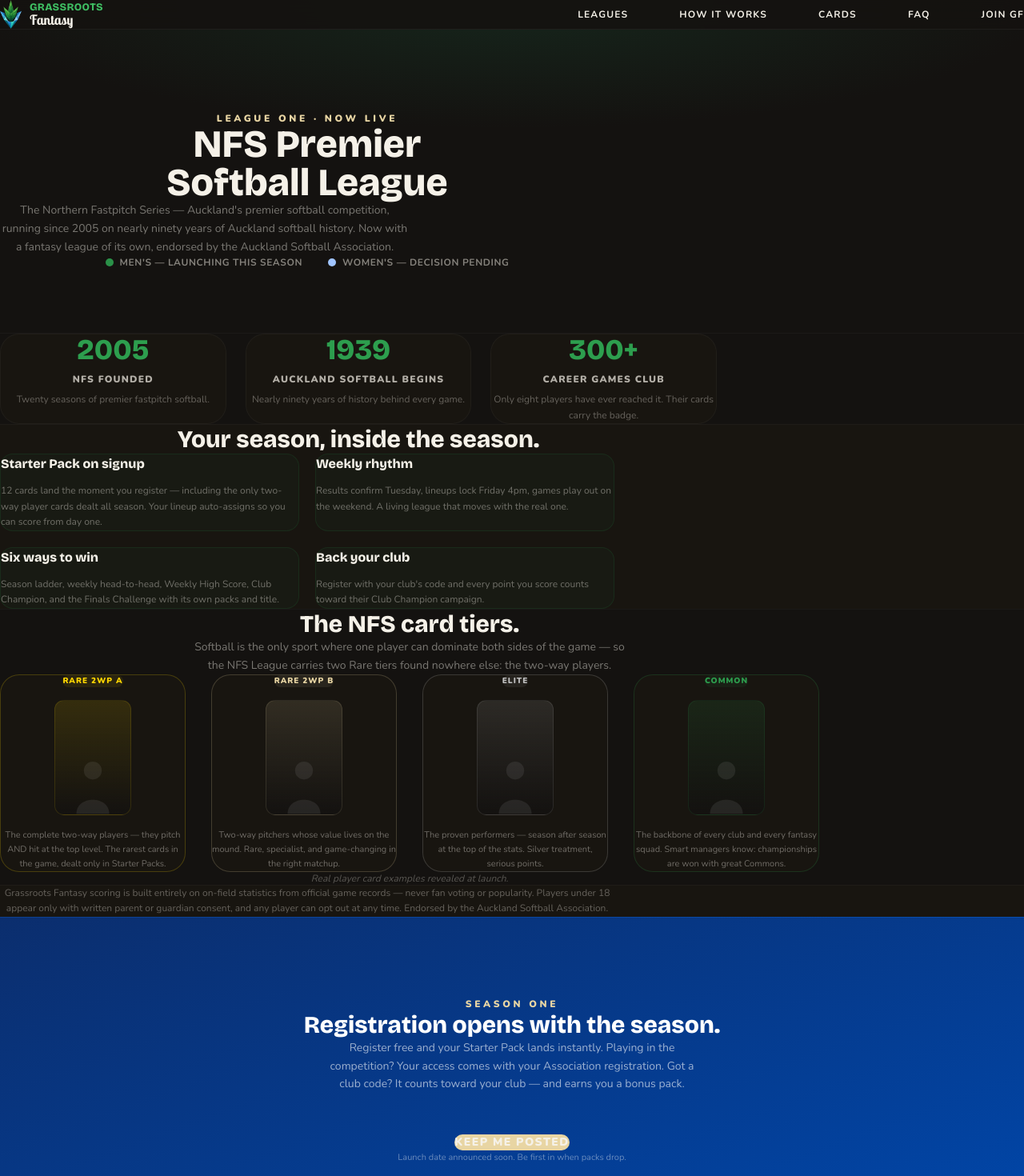
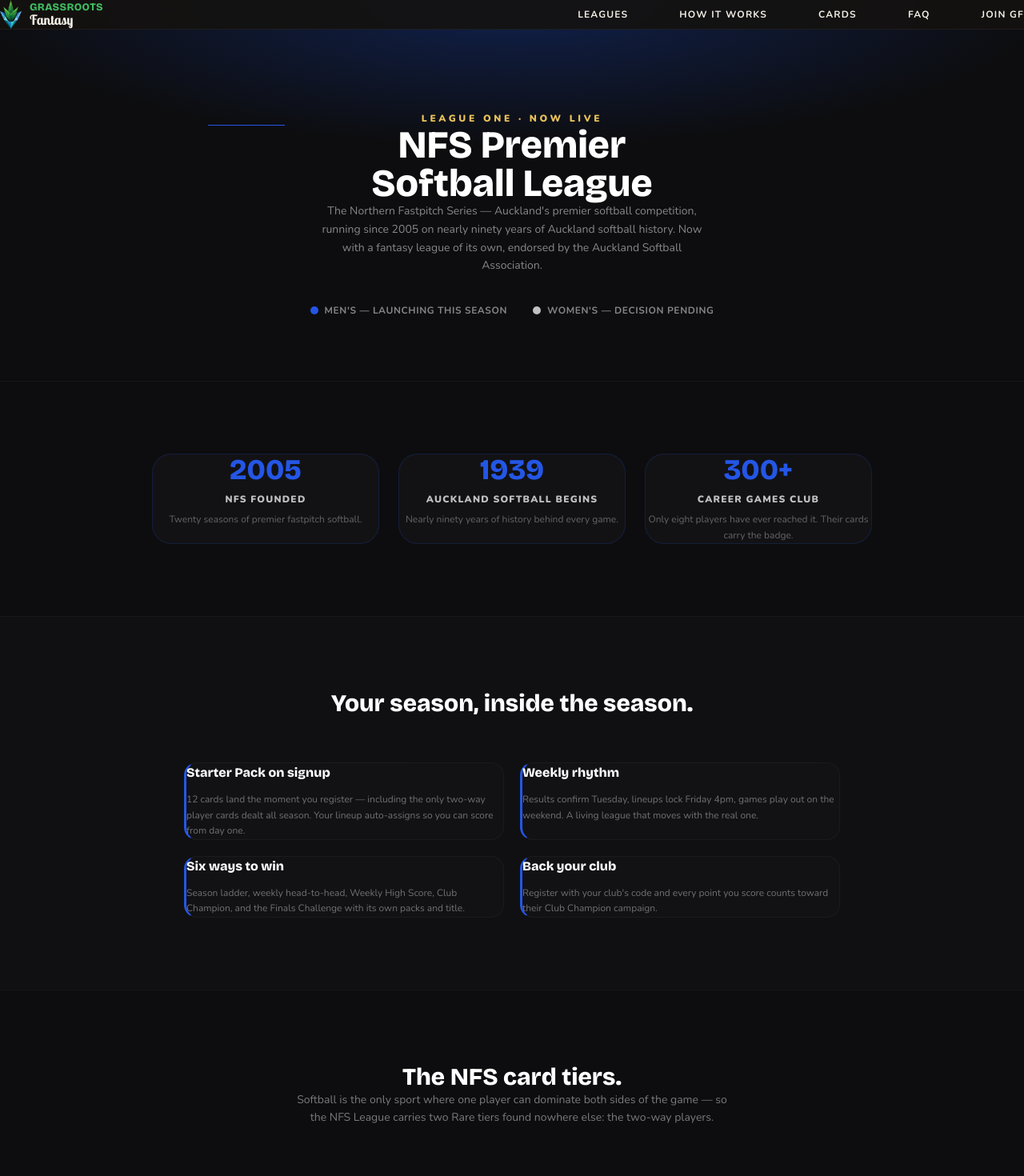
Before and after one commit to N8Nuks/grassrootsfantasy, a Next.js app: page /nfs in a window 1280 px wide. Shown: the top 1470 px of the page at 80% size. Built offline with nearby package versions, Linux system fonts and the light colour scheme.

Commit message:
NFS page ASA treatment: black base, cobalt accents, gold/silver tiers, framed Season One banner

```diff
--- a/app/nfs/page.tsx
+++ b/app/nfs/page.tsx
@@ -1,69 +1,72 @@
 import Nav from '@/components/Nav'
 import Footer from '@/components/Footer'
 
+const COBALT = '#2456E6'
+const GOLD = '#E8C15A'
+const SILVER = '#C0C0C0'
+
 export default function NFS() {
   return (
-    <main className="min-h-screen" style={{ background: '#141210' }}>
+    <main className="min-h-screen flex flex-col" style={{ background: '#0D0D0F' }}>
       <Nav />
 
       {/* Hero */}
-      <section className="relative px-6 sm:px-12 overflow-hidden grain" style={{ paddingTop: "140px", paddingBottom: "80px" }}>
-        <div className="absolute inset-0" style={{ background: 'radial-gradient(ellipse 75% 55% at 50% 0%, #16261C 0%, #141210 70%)' }} />
-        <div className="relative z-10 max-w-3xl mx-auto text-center">
-          <p className="text-xs font-black uppercase tracking-[0.3em] mb-4" style={{ color: '#E8D5A3' }}>League One · Now Live</p>
-          <h1 className="text-4xl sm:text-5xl font-black text-[#F5F1E8] mb-6" style={{ fontFamily: 'var(--font-heading)' }}>
+      <section className="relative px-6 sm:px-12 overflow-hidden" style={{ paddingTop: "140px", paddingBottom: "80px" }}>
+        <div className="absolute inset-0" style={{ background: 'radial-gradient(ellipse 75% 55% at 50% 0%, #10214D 0%, #0D0D0F 70%)' }} />
+        <div className="relative z-10 text-center" style={{ maxWidth: "760px", marginLeft: "auto", marginRight: "auto" }}>
+          <p className="text-xs font-black uppercase tracking-[0.3em] mb-3" style={{ color: GOLD }}>League One · Now Live</p>
+          <div className="mx-auto mb-6 h-px w-24" style={{ background: COBALT }} />
+          <h1 className="text-4xl sm:text-5xl font-black text-white mb-6" style={{ fontFamily: 'var(--font-heading)' }}>
             NFS Premier<br/>Softball League
           </h1>
-          <p className="text-sm text-[#F5F1E8]/45 max-w-lg mx-auto leading-relaxed mb-8">
+          <p className="text-sm text-white/50 leading-relaxed" style={{ maxWidth: "480px", marginLeft: "auto", marginRight: "auto", marginBottom: "36px" }}>
             The Northern Fastpitch Series — Auckland's premier softball competition, running since 2005 on nearly ninety years of Auckland softball history. Now with a fantasy league of its own, endorsed by the Auckland Softball Association.
           </p>
 
           <div className="flex items-center justify-center gap-8 flex-wrap">
             <div className="flex items-center gap-2">
-              <span className="h-2.5 w-2.5 rounded-full animate-pulse" style={{ backgroundColor: '#2D9E4E' }} />
-              <span className="text-xs text-[#F5F1E8]/50 uppercase tracking-wider font-bold">Men's — Launching this season</span>
+              <span className="h-2.5 w-2.5 rounded-full animate-pulse" style={{ backgroundColor: COBALT }} />
+              <span className="text-xs text-white/50 uppercase tracking-wider font-bold">Men's — Launching this season</span>
             </div>
             <div className="flex items-center gap-2">
-              <span className="h-2.5 w-2.5 rounded-full" style={{ backgroundColor: '#A0C4FF' }} />
-              <span className="text-xs text-[#F5F1E8]/50 uppercase tracking-wider font-bold">Women's — Decision pending</span>
+              <span className="h-2.5 w-2.5 rounded-full" style={{ backgroundColor: SILVER }} />
+              <span className="text-xs text-white/50 uppercase tracking-wider font-bold">Women's — Decision pending</span>
             </div>
           </div>
         </div>
       </section>
 
       {/* The competition */}
-      <section className="py-24 px-6 sm:px-12" style={{ borderTop: '1px solid #ffffff08' }}>
-        <div className="max-w-5xl mx-auto">
-          <div className="grid gap-6 sm:grid-cols-3 max-w-4xl mx-auto">
+      <section className="px-6 sm:px-12" style={{ borderTop: '1px solid #ffffff0a', paddingTop: "90px", paddingBottom: "90px" }}>
+        <div className="grid gap-6 sm:grid-cols-3" style={{ maxWidth: "900px", marginLeft: "auto", marginRight: "auto" }}>
           {[
             { big: '2005', label: 'NFS founded', d: 'Twenty seasons of premier fastpitch softball.' },
             { big: '1939', label: 'Auckland softball begins', d: 'Nearly ninety years of history behind every game.' },
             { big: '300+', label: 'Career games club', d: 'Only eight players have ever reached it. Their cards carry the badge.' },
           ].map((s) => (
-              <div key={s.label} className="rounded-3xl p-8 flex flex-col gap-2 items-center text-center" style={{ background: '#181510', border: '1px solid #ffffff0a' }}>
-                <span className="text-4xl font-black" style={{ color: '#2D9E4E', fontFamily: 'var(--font-heading)' }}>{s.big}</span>
-                <span className="text-xs font-black uppercase tracking-widest text-[#F5F1E8]/70">{s.label}</span>
-                <p className="text-xs text-[#F5F1E8]/35 leading-relaxed mt-1">{s.d}</p>
+            <div key={s.label} className="rounded-3xl p-8 flex flex-col gap-2 items-center text-center" style={{ background: '#121215', border: `1px solid ${COBALT}30` }}>
+              <span className="text-4xl font-black" style={{ color: COBALT, fontFamily: 'var(--font-heading)' }}>{s.big}</span>
+              <span className="text-xs font-black uppercase tracking-widest" style={{ color: SILVER }}>{s.label}</span>
+              <p className="text-xs text-white/35 leading-relaxed mt-1">{s.d}</p>
             </div>
           ))}
-          </div>
         </div>
       </section>
 
       {/* What you get */}
-      <section className="py-24 px-6 sm:px-12" style={{ background: '#181510', borderTop: '1px solid #ffffff08' }}>
-        <div className="max-w-4xl mx-auto text-center">
-          <h2 className="text-2xl sm:text-3xl font-black text-[#F5F1E8] mb-14" style={{ fontFamily: 'var(--font-heading)' }}>Your season, inside the season.</h2>
-          <div className="grid gap-5 sm:grid-cols-2 max-w-3xl mx-auto">
+      <section className="px-6 sm:px-12" style={{ background: '#101013', borderTop: '1px solid #ffffff0a', paddingTop: "90px", paddingBottom: "90px" }}>
+        <div style={{ maxWidth: "820px", marginLeft: "auto", marginRight: "auto" }}>
+          <h2 className="text-2xl sm:text-3xl font-black text-white text-center" style={{ fontFamily: 'var(--font-heading)', marginBottom: "56px" }}>Your season, inside the season.</h2>
+          <div className="grid gap-5 sm:grid-cols-2">
             {[
               { t: 'Starter Pack on signup', d: '12 cards land the moment you register — including the only two-way player cards dealt all season. Your lineup auto-assigns so you can score from day one.' },
               { t: 'Weekly rhythm', d: 'Results confirm Tuesday, lineups lock Friday 4pm, games play out on the weekend. A living league that moves with the real one.' },
               { t: 'Six ways to win', d: 'Season ladder, weekly head-to-head, Weekly High Score, Club Champion, and the Finals Challenge with its own packs and title.' },
               { t: 'Back your club', d: 'Register with your club\'s code and every point you score counts toward their Club Champion campaign.' },
             ].map((f) => (
-              <div key={f.t} className="rounded-2xl p-7 flex flex-col gap-3 text-left" style={{ background: '#1A2E1F40', border: '1px solid #2D9E4E20' }}>
-                <h3 className="text-base font-black text-[#F5F1E8]" style={{ fontFamily: 'var(--font-heading)' }}>{f.t}</h3>
-                <p className="text-xs text-[#F5F1E8]/40 leading-relaxed">{f.d}</p>
+              <div key={f.t} className="rounded-2xl p-7 flex flex-col gap-3 text-left" style={{ background: '#121215', borderLeft: `3px solid ${COBALT}`, border: '1px solid #ffffff0a', borderLeftWidth: '3px', borderLeftColor: COBALT }}>
+                <h3 className="text-base font-black text-white" style={{ fontFamily: 'var(--font-heading)' }}>{f.t}</h3>
+                <p className="text-xs text-white/40 leading-relaxed">{f.d}</p>
               </div>
             ))}
           </div>
@@ -71,59 +74,60 @@ export default function NFS() {
       </section>
 
       {/* NFS card tiers */}
-      <section className="py-24 px-6 sm:px-12" style={{ borderTop: '1px solid #ffffff08' }}>
-        <div className="max-w-5xl mx-auto flex flex-col items-center">
-          <h2 className="text-2xl sm:text-3xl font-black text-[#F5F1E8] text-center mb-5" style={{ fontFamily: 'var(--font-heading)' }}>The NFS card tiers.</h2>
-          <p className="text-sm text-[#F5F1E8]/45 text-center leading-relaxed mb-16" style={{ maxWidth: "540px" }}>
+      <section className="px-6 sm:px-12" style={{ borderTop: '1px solid #ffffff0a', paddingTop: "90px", paddingBottom: "90px" }}>
+        <div className="flex flex-col items-center" style={{ maxWidth: "1000px", marginLeft: "auto", marginRight: "auto" }}>
+          <h2 className="text-2xl sm:text-3xl font-black text-white text-center mb-5" style={{ fontFamily: 'var(--font-heading)' }}>The NFS card tiers.</h2>
+          <p className="text-sm text-white/45 text-center leading-relaxed" style={{ maxWidth: "540px", marginBottom: "64px" }}>
             Softball is the only sport where one player can dominate both sides of the game — so the NFS League carries two Rare tiers found nowhere else: the two-way players.
           </p>
 
           <div className="grid gap-8 sm:grid-cols-2 lg:grid-cols-4 w-full">
             {[
               { tier: 'RARE 2WP A', accent: '#FFD700', desc: 'The complete two-way players — they pitch AND hit at the top level. The rarest cards in the game, dealt only in Starter Packs.' },
-              { tier: 'RARE 2WP B', accent: '#E8D5A3', desc: 'Two-way pitchers whose value lives on the mound. Rare, specialist, and game-changing in the right matchup.' },
-              { tier: 'ELITE', accent: '#C0C0C0', desc: 'The proven performers — season after season at the top of the stats. Silver treatment, serious points.' },
-              { tier: 'COMMON', accent: '#2D9E4E', desc: 'The backbone of every club and every fantasy squad. Smart managers know: championships are won with great Commons.' },
+              { tier: 'RARE 2WP B', accent: GOLD, desc: 'Two-way pitchers whose value lives on the mound. Rare, specialist, and game-changing in the right matchup.' },
+              { tier: 'ELITE', accent: SILVER, desc: 'The proven performers — season after season at the top of the stats. Silver treatment, serious points.' },
+              { tier: 'COMMON', accent: COBALT, desc: 'The backbone of every club and every fantasy squad. Smart managers know: championships are won with great Commons.' },
             ].map((c) => (
-              <div key={c.tier} className="rounded-3xl p-7 flex flex-col gap-4 items-center text-center" style={{ background: '#181510', border: `1px solid ${c.accent}35` }}>
-                <span className="text-[10px] font-black tracking-widest px-3 py-1.5 rounded-full" style={{ color: c.accent, background: c.accent + '15' }}>{c.tier}</span>
-                <div className="w-24 h-36 rounded-xl flex items-end justify-center" style={{ background: `linear-gradient(180deg, ${c.accent}20, #141210)`, border: `1px solid ${c.accent}20` }}>
+              <div key={c.tier} className="rounded-3xl p-7 flex flex-col gap-4 items-center text-center" style={{ background: '#121215', border: `1px solid ${c.accent}35`, paddingTop: "36px" }}>
+                <span className="text-[10px] font-black tracking-widest px-3 py-1.5 rounded-full" style={{ color: c.accent, background: c.accent + '15', lineHeight: "1.6" }}>{c.tier}</span>
+                <div className="w-24 h-36 rounded-xl flex items-end justify-center" style={{ background: `linear-gradient(180deg, ${c.accent}20, #0D0D0F)`, border: `1px solid ${c.accent}20` }}>
                   <svg width="56" height="76" viewBox="0 0 60 80" fill="none">
                     <circle cx="30" cy="22" r="12" fill="#ffffff14"/>
                     <path d="M8 80 C8 55 52 55 52 80 Z" fill="#ffffff14"/>
                   </svg>
                 </div>
-                <p className="text-[11px] text-[#F5F1E8]/40 leading-relaxed">{c.desc}</p>
+                <p className="text-[11px] text-white/40 leading-relaxed">{c.desc}</p>
               </div>
             ))}
           </div>
-          <p className="text-xs text-[#F5F1E8]/30 mt-12 italic">Real player card examples revealed at launch.</p>
+          <p className="text-xs text-white/30 mt-12 italic">Real player card examples revealed at launch.</p>
         </div>
       </section>
 
       {/* Wellbeing / trust strip */}
-      <section className="py-16 px-6 sm:px-12" style={{ background: '#181510', borderTop: '1px solid #ffffff08' }}>
-        <div className="max-w-3xl mx-auto text-center">
-          <p className="text-xs text-[#F5F1E8]/35 leading-relaxed">
+      <section className="px-6 sm:px-12" style={{ background: '#101013', borderTop: '1px solid #ffffff0a', paddingTop: "56px", paddingBottom: "56px" }}>
+        <div className="text-center" style={{ maxWidth: "680px", marginLeft: "auto", marginRight: "auto" }}>
+          <p className="text-xs leading-relaxed" style={{ color: SILVER, opacity: 0.55 }}>
             Grassroots Fantasy scoring is built entirely on on-field statistics from official game records — never fan voting or popularity. Players under 18 appear only with written parent or guardian consent, and any player can opt out at any time. Endorsed by the Auckland Softball Association.
           </p>
         </div>
       </section>
 
       {/* Register */}
-      <section id="register" className="px-6 sm:px-12" style={{ background: 'linear-gradient(160deg, #0B2E6E 0%, #0047AB 100%)', borderTop: '1px solid #ffffff08', paddingTop: "100px", paddingBottom: "110px", textAlign: "center" }}>
-        <div style={{ maxWidth: "576px", marginLeft: "auto", marginRight: "auto" }}>
-          <p className="text-xs font-black uppercase tracking-[0.3em] mb-4" style={{ color: '#E8D5A3' }}>Season One</p>
+      <section id="register" className="relative px-6 sm:px-12 overflow-hidden text-center" style={{ background: '#0D0D0F', borderTop: `1px solid ${COBALT}60`, borderBottom: `1px solid ${COBALT}60`, paddingTop: "110px", paddingBottom: "120px" }}>
+        <div className="absolute inset-0" style={{ background: `radial-gradient(ellipse 55% 65% at 50% 50%, ${COBALT}28 0%, transparent 70%)` }} />
+        <div className="relative z-10" style={{ maxWidth: "576px", marginLeft: "auto", marginRight: "auto" }}>
+          <p className="text-xs font-black uppercase tracking-[0.3em] mb-4" style={{ color: GOLD }}>Season One</p>
           <h2 className="text-3xl font-black text-white mb-4" style={{ fontFamily: 'var(--font-heading)' }}>Registration opens with the season.</h2>
-          <p className="text-sm text-white/60 leading-relaxed" style={{ maxWidth: "460px", marginLeft: "auto", marginRight: "auto", marginBottom: "48px" }}>
+          <p className="text-sm text-white/55 leading-relaxed" style={{ maxWidth: "460px", marginLeft: "auto", marginRight: "auto", marginBottom: "56px" }}>
             Register free and your Starter Pack lands instantly. Playing in the competition? Your access comes with your Association registration. Got a club code? It counts toward your club — and earns you a bonus pack.
           </p>
           <a href="mailto:info@grassrootsfantasy.co.nz?subject=Grassroots%20Fantasy%20NFS%20—%20Keep%20me%20posted"
-            className="inline-block rounded-full px-12 py-4 text-sm font-black uppercase tracking-widest text-[#141210] transition-all hover:opacity-90"
-            style={{ background: '#E8D5A3' }}>
+            className="inline-block text-base font-bold tracking-wide transition-all hover:scale-[1.02]"
+            style={{ color: GOLD, border: `1px solid ${GOLD}`, background: 'transparent', padding: "22px 64px" }}>
             Keep me posted
           </a>
-          <p className="text-[11px] text-white/40 mt-6">Launch date announced soon. Be first in when packs drop.</p>
+          <p className="text-[11px] text-white/35 mt-7">Launch date announced soon. Be first in when packs drop.</p>
         </div>
       </section>
 
```
Lines whose indentation alone changed are shown as unchanged.
